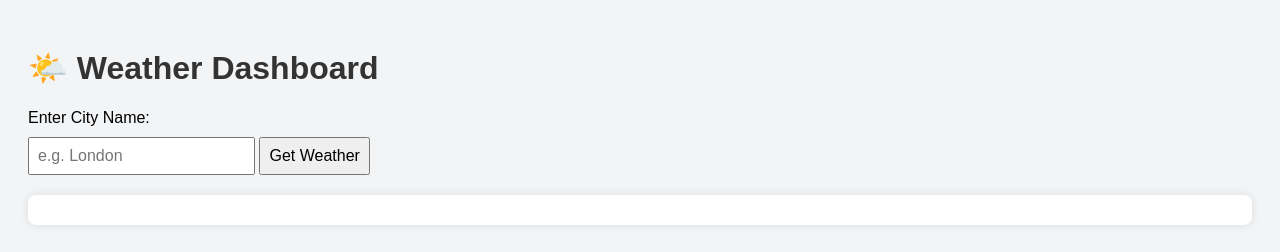
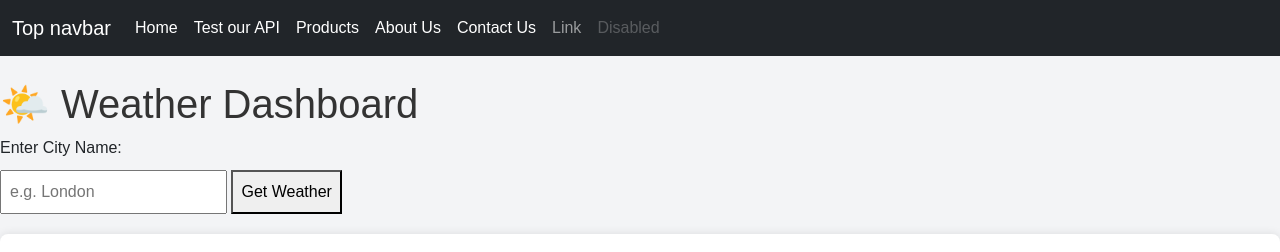
Before and after one commit to Julian23000/Web-Framework-Project, a website: page weather-dashboard-api/public/index.html in a window 1280 px wide. Drawn offline with nearby package versions, Linux system fonts and the light colour scheme.

Commit message:
start of final front-end setup

```diff
--- a/weather-dashboard-api/notes.txt
+++ b/weather-dashboard-api/notes.txt
@@ -3,3 +3,7 @@ npm install express axios dotenv cors nodemon express-validator
 to install all modules
 
 Remember to add env and OPENWEATHER_API_KEY=d... in it when starting work on a local system.
+
+netstat -ano | findstr :5000
+
+taskkill /PID 12345 /F
--- a/weather-dashboard-api/public/index.html
+++ b/weather-dashboard-api/public/index.html
@@ -1,14 +1,21 @@
 <!-- public/index.html -->
 <!DOCTYPE html>
 <html lang="en">
+
 <head>
   <meta charset="UTF-8" />
   <meta name="viewport" content="width=device-width, initial-scale=1.0" />
   <title>Weather Dashboard API</title>
+
+  <link href="https://cdn.jsdelivr.net/npm/bootstrap@5.3.6/dist/css/bootstrap.min.css" rel="stylesheet" integrity="sha384-4Q6Gf2aSP4eDXB8Miphtr37CMZZQ5oXLH2yaXMJ2w8e2ZtHTl7GptT4jmndRuHDT" crossorigin="anonymous">
+
+  <link rel="preconnect" href="https://fonts.googleapis.com">
+  <link rel="preconnect" href="https://fonts.gstatic.com" crossorigin>
+  <link href="https://fonts.googleapis.com/css2?family=Noto+Sans:ital,wght@0,100..900;1,100..900&display=swap" rel="stylesheet">
+
   <style>
     body {
-      font-family: Arial, sans-serif;
-      padding: 20px;
+      font-family: Noto, sans-serif;
       background: #f3f4f6;
     }
     h1 {
@@ -27,14 +34,38 @@
       box-shadow: 0 0 10px rgba(0,0,0,0.1);
     }
   </style>
+
 </head>
-<body>
+ <body> <!--style="font-family: Verdana, Geneva, Tahoma, sans-serif;"-->
+  <nav class="navbar navbar-expand-md navbar-dark bg-dark mb-4">
+    <div class="container-fluid">
+    <a class="navbar-brand" href="#">Top navbar</a>
+    <button class="navbar-toggler" type="button" data-bs-toggle="collapse" data-bs-target="#navbarCollapse" aria-controls="navbarCollapse" aria-expanded="false" aria-label="Toggle navigation">
+      <span class="navbar-toggler-icon"></span>
+    </button>
+      <div class="collapse navbar-collapse" id="navbarCollapse">
+        <ul class="navbar-nav me-auto mb-2 mb-md-0">
+          <li class="nav-item"> <a class="nav-link active" aria-current="page" href="#">Home</a> </li>
+          <li class="nav-item"> <a class="nav-link active" aria-current="page" href="#">Test our API</a> </li>
+          <li class="nav-item"> <a class="nav-link active" aria-current="page" href="../../Store/store-frontend/index.html">Products</a> </li>
+          <li class="nav-item"> <a class="nav-link active" aria-current="page" href="#">About Us</a> </li>
+          <li class="nav-item"> <a class="nav-link active" aria-current="page" href="#">Contact Us</a> </li>
+          <li class="nav-item"> <a class="nav-link" href="#">Link</a> </li>
+          <li class="nav-item"> <a class="nav-link disabled" aria-disabled="true">Disabled</a> </li>
+        </ul>
+      </div>
+    </div>
+  </nav>
+
+
+
   <h1>🌤️ Weather Dashboard</h1>
   <label for="city">Enter City Name:</label><br />
   <input type="text" id="city" placeholder="e.g. London" />
   <button onclick="getWeather()">Get Weather</button>
 
   <div id="output" class="result"></div>
+
 
   <script>
     async function getWeather() {
@@ -62,5 +93,7 @@
       }
     }
   </script>
+
+  <script src="https://cdn.jsdelivr.net/npm/bootstrap@5.3.6/dist/js/bootstrap.bundle.min.js" integrity="sha384-j1CDi7MgGQ12Z7Qab0qlWQ/Qqz24Gc6BM0thvEMVjHnfYGF0rmFCozFSxQBxwHKO" crossorigin="anonymous"></script>
 </body>
 </html>
```
